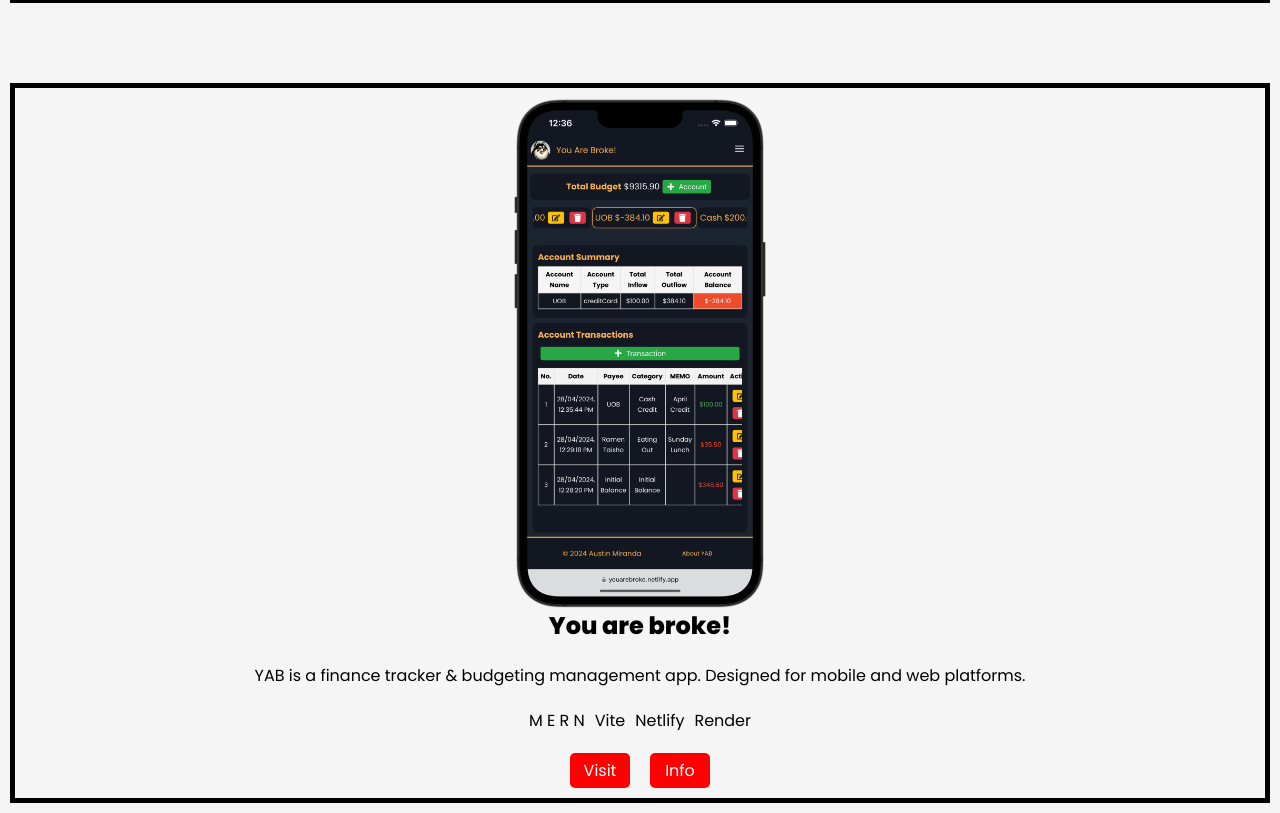
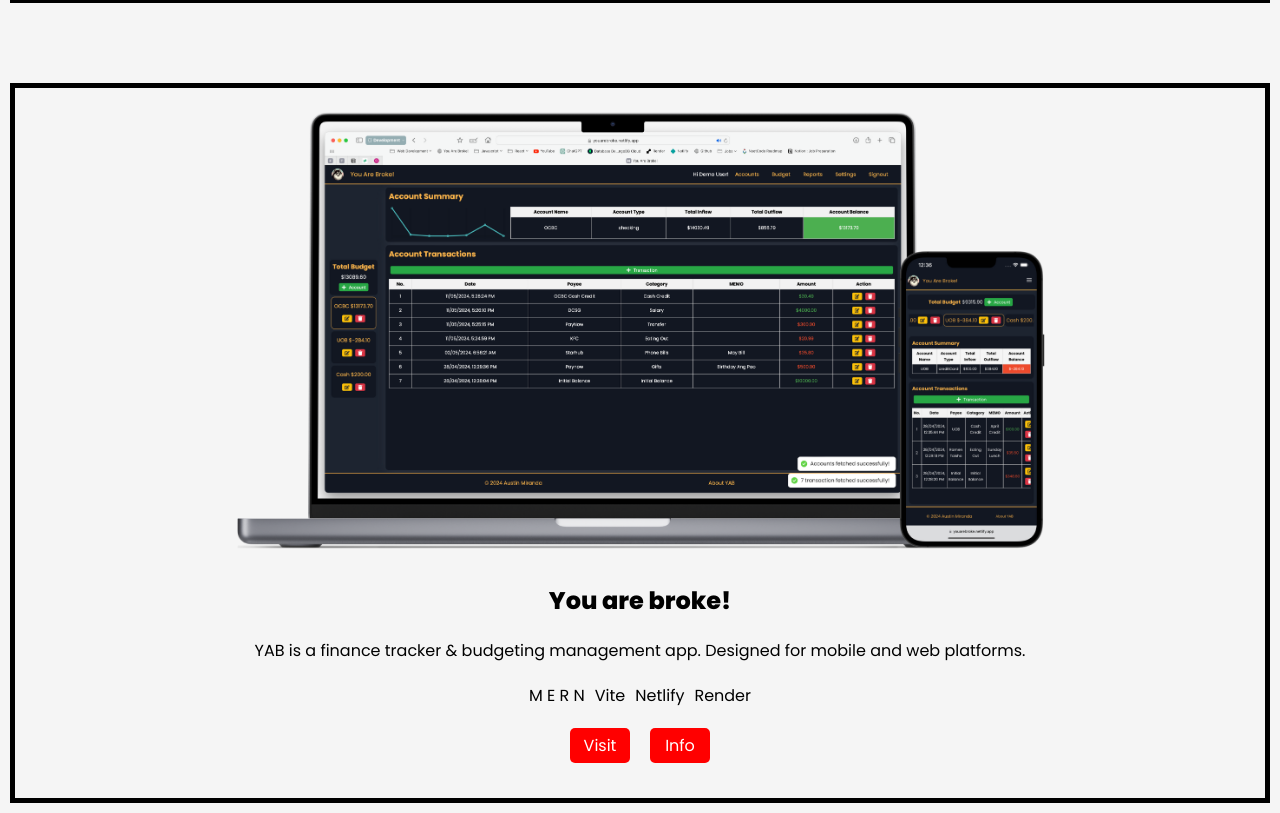
Before and after one commit to TarokoDev/ANSM-Portfolio, a React (Vite) app in the folder frontend/: page / in a window 1280 px wide. Shown: the part 1587-2400 px from the top of the page. Built offline with nearby package versions, Linux system fonts and the light colour scheme.

Commit message:
Updated YAB photo and alignment

```diff
--- a/frontend/src/components/pages/projects/Projects.module.css
+++ b/frontend/src/components/pages/projects/Projects.module.css
@@ -48,7 +48,8 @@
     display: flex;
     flex-direction: column;
     align-items: center;
-    height: 100%;
+    justify-content: center;
+    min-height: 100%;
     box-sizing: border-box;
 }
 
```
Also changed, not shown: frontend/public/yab.png, frontend/public/yab1.png (added).
